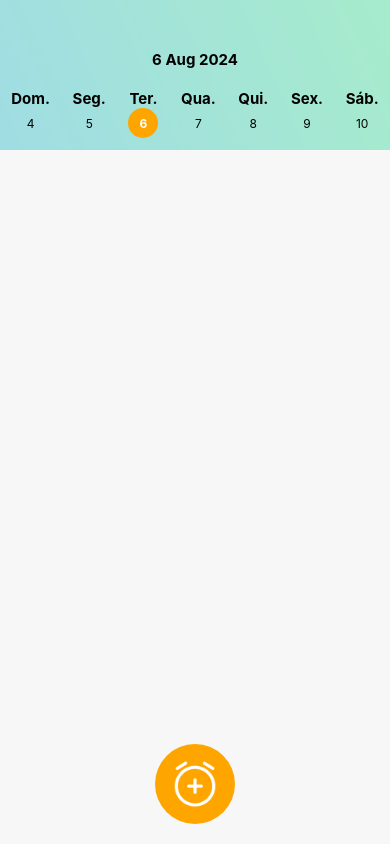
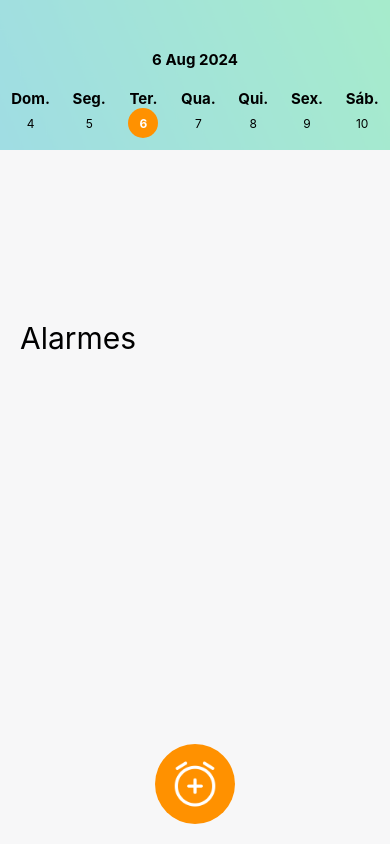
Before and after one commit to AugustoOmena/types-screens, a React Native app: screen /First in a window 390 px wide. Built offline with nearby package versions, Linux system fonts and the light colour scheme.

Commit message:
Ajustes de Estilo.

```diff
--- a/App.tsx
+++ b/App.tsx
@@ -1,6 +1,6 @@
 import { NavigationContainer } from '@react-navigation/native';
 import { RootNavigator } from './src/navigation';
-import { styles } from './styles';
+import { styles } from './src/styles';
 
 export default function App() {
   return (
--- a/styles.ts
+++ b/src/styles.ts
@@ -6,9 +6,10 @@ export const styles = StyleSheet.create({
     backgroundColor: '#f7f7f8',
   },
   listContainer: {
-    paddingBottom: 250,
+    minHeight: '100%',
+    paddingTop: 10,
+    paddingBottom: 300,
     paddingHorizontal: 20,
-    marginTop: 180,
   },
   container: {
     top: 170,
@@ -24,7 +25,7 @@ export const styles = StyleSheet.create({
     alignItems: 'center',
   },
   button: {
-    backgroundColor: 'orange',
+    backgroundColor: '#ff9100',
     borderRadius: 47,
     width: 80,
     height: 80,
@@ -51,5 +52,5 @@ export const styles = StyleSheet.create({
   },
   horaDetalhes: {
     fontSize: 20,
-  }
+  },
   });
--- a/src/views/Onboarding/CriarAlarme/CriarAlarme.tsx
+++ b/src/views/Onboarding/CriarAlarme/CriarAlarme.tsx
@@ -27,7 +27,6 @@ const CriarAlarme = () => {
         try {
             if (nome === "") { return; }
 
-            // Formatar hora para mostrar apenas horas e minutos
             const horaFormatada = hora.toLocaleTimeString([], { hour: '2-digit', minute: '2-digit' });
 
             const novoAlarme = { nome, hora: horaFormatada };
@@ -42,25 +41,23 @@ const CriarAlarme = () => {
     };
 
     return (
-        <View style={styles.container}>
-            <ImageBackground source={require('../../../../assets/imagens/backgroundColor.png')} style={styles.image}>
+        <View style={styles.containerCriarAlarme}>
+            <ImageBackground source={require('../../../../assets/imagens/backgroundColor.png')} style={styles.imagemDeFundoNoTopo}>
                     <TouchableOpacity
                             onPress={() =>
                                 navigation.goBack()
                             }
                         >
-                        <View style={styles.voltarContainer}>
+                        <View style={styles.containerVoltarAnterior}>
                             <Image source={require('../../../../assets/imagens/seta-esquerda.png')} style={styles.imagemVoltar} />
                             <Text style={styles.textoVoltar}>Voltar</Text>
                         </View>
                     </TouchableOpacity>
 
 
-
                     <View style={styles.centralizar}>
                         <Text style={styles.tituloDaTela}>Criar Alarme</Text>
                     </View>
-
 
             </ImageBackground>
 
@@ -90,7 +87,7 @@ const CriarAlarme = () => {
                 )}
 
                 <TouchableOpacity onPress={() => setShowTimePicker(true)} style={styles.inputNomeDoAlarmeContainer}>
-                    <Text style={styles.inputText}>Selecionar Hora</Text>
+                    <Text style={styles.inputText}>Selecionar Hora    {hora.toLocaleTimeString([], { hour: '2-digit', minute: '2-digit' })}</Text>
                 </TouchableOpacity>
 
             </View>
--- a/src/views/Onboarding/CriarAlarme/Styles-Criar-Alarme.tsx
+++ b/src/views/Onboarding/CriarAlarme/Styles-Criar-Alarme.tsx
@@ -1,16 +1,17 @@
 import { StyleSheet } from "react-native";
 
 export const styles = StyleSheet.create({
-    container: {
-        height: '100%',
+    containerCriarAlarme: {
+        display: 'flex',
+        minHeight: '100%',
         alignItems: "center",
       },
-    image: {
+    imagemDeFundoNoTopo: {
         width: '100%',
         height: 150,
         paddingTop: 80,
       },
-      voltarContainer: {
+      containerVoltarAnterior: {
         marginLeft: 6,
         flexDirection: 'row',
         alignItems: 'center',
@@ -41,8 +42,8 @@ export const styles = StyleSheet.create({
       alignItems: 'center',
     },
     inputNomeDoAlarmeContainer : {
-
       backgroundColor: 'white',
+      minWidth: '92%',
       padding: 15,
       margin: 10,
       borderRadius: 7,
--- a/src/views/Onboarding/First.tsx
+++ b/src/views/Onboarding/First.tsx
@@ -1,6 +1,6 @@
 import { Text, TouchableOpacity, View, Image } from "react-native";
 import React from "react";
-import { styles } from "../../../styles";
+import { styles } from "../../styles";
 import { useAppNavigation } from "../../utils/useAppNavigation";
 
 import CalendarioNoTopo from "./shared/Calendario";
--- a/src/views/Onboarding/shared/Calendario.tsx
+++ b/src/views/Onboarding/shared/Calendario.tsx
@@ -24,6 +24,7 @@ const CalendarioNoTopo = () => {
     };
 
     return (
+      <View>
         <View style={styles.container}>
             <ImageBackground source={require('../../../../assets/imagens/backgroundColor.png')} style={styles.image}>
                 <Text style={styles.text}>{dayOfMonth} {monthAbbreviations[month]} {year}</Text>
@@ -40,7 +41,11 @@ const CalendarioNoTopo = () => {
                 ))}
                 </View>
             </ImageBackground>
+
         </View>
+        <Text style={[styles.fonte30, styles.paddingEsq20]}>Alarmes</Text>
+      </View>
+
     )
 };
 
@@ -48,9 +53,10 @@ export default CalendarioNoTopo;
 
 const styles = StyleSheet.create({
     container: {
-      zIndex: 1,
+      zIndex: -1,
       flex: 1,
       backgroundColor: '#f7f7f8',
+      marginBottom: 170,
     },
     image: {
       width: '100%',
@@ -91,7 +97,7 @@ const styles = StyleSheet.create({
       fontSize: 12,
     },
     todayContainer: {
-      backgroundColor: 'orange',
+      backgroundColor: '#ff9100',
     },
     todayDate: {
       color: 'white',
@@ -112,4 +118,10 @@ const styles = StyleSheet.create({
     space20pixels: {
       padding: 20,
     },
+    fonte30: {
+      fontSize: 30,
+    },
+    paddingEsq20: {
+      paddingLeft: 20
+    }
   });
--- a/src/views/Onboarding/shared/ListaAccordionAlarme.tsx
+++ b/src/views/Onboarding/shared/ListaAccordionAlarme.tsx
@@ -1,6 +1,6 @@
 import { Text, TouchableOpacity, View, FlatList, Alert, Image } from "react-native";
 import React, { useState, useEffect } from "react";
-import { styles } from "../../../../styles";
+import { styles } from "../../../styles";
 import AsyncStorage from '@react-native-async-storage/async-storage';
 import { useFocusEffect } from '@react-navigation/native';
 
@@ -77,12 +77,15 @@ const ListaAccordionAlarme = (props: any) => {
 
 
     return (
+        <View>
             <FlatList
                 data={alarmes}
                 renderItem={renderItem}
                 keyExtractor={(item, index) => index.toString()}
                 contentContainerStyle={styles.listContainer}
             />
+        </View>
+
     );
 };
 
```
